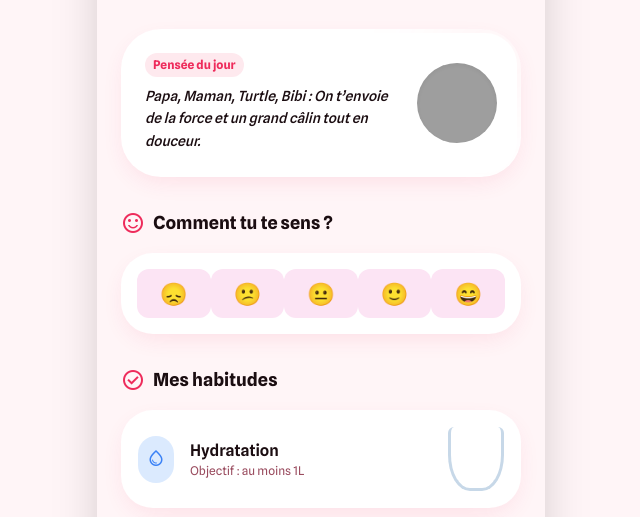
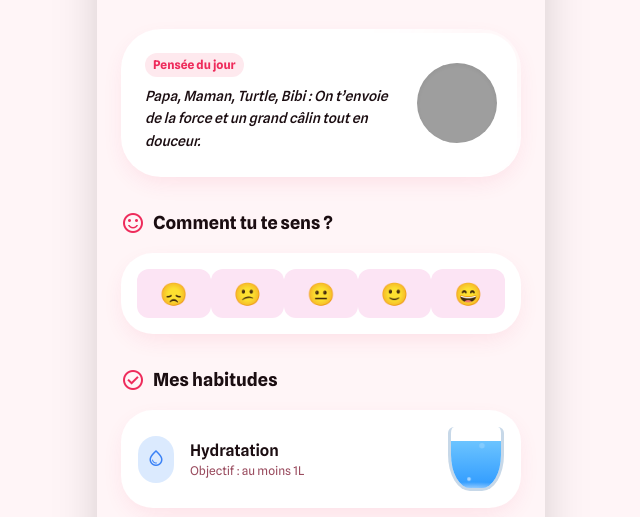
Before and after one commit to carpartsfrance-coder/Capucine-rituel, a plain HTML site: page index.html in a window 1280 px wide. Both pictures are taken after a click on the button 795 px from the left and 696 px from the top of the page. Shown: the part 237-754 px from the top of the page, without its empty margins (319-959 px from the left). Drawn offline with nearby package versions, Linux system fonts and the light colour scheme; no server answers; grey boxes are pictures that could not be loaded.

Commit message:
fix: hydration card div + reparent overlays out of clipped container
- Convert hydration <label> to <div> so the water-glass click handler
  doesn't double-toggle via implicit label-for-input forwarding.
- On init, move all fixed overlays (success, detail, edit, evening,
  settings) directly under <body> so they escape the max-w-md
  overflow-hidden container which was clipping them to 0×0.

Validated visually in preview: water glass fills, soft-day banner
shows on mood ≤ 2, heatmap renders 366 cells, evening overlay
displays full-screen with starry background, rich symptoms with
pain slider + body silhouette + custom tags all working.

```diff
--- a/app.js
+++ b/app.js
@@ -1573,7 +1573,9 @@
     const glass = document.getElementById('water-glass');
     const cb = document.getElementById('drank1L');
     if (!glass || !cb) return;
-    glass.addEventListener('click', () => {
+    glass.addEventListener('click', (e) => {
+      e.preventDefault();
+      e.stopPropagation();
       cb.checked = !cb.checked;
       syncWaterGlass();
       debouncedAutoSave();
@@ -1936,6 +1938,21 @@
     captureTokenFromHash();
     registerServiceWorker();
 
+    // Déplace les overlays fixed hors de la carte max-w-md (qui a
+    // overflow-hidden) pour qu'ils couvrent toute la fenêtre.
+    [
+      'success-overlay',
+      'detail-overlay',
+      'edit-overlay',
+      'evening-overlay',
+      'settings-overlay',
+    ].forEach((id) => {
+      const el = document.getElementById(id);
+      if (el && el.parentElement !== document.body) {
+        document.body.appendChild(el);
+      }
+    });
+
     // Tente de renvoyer les entrées en attente quand la connexion revient
     // ou quand l'utilisatrice revient sur l'onglet.
     window.addEventListener('online', () => { setSyncState('syncing'); flushPendingEntries().then(() => setSyncState('synced')); });
--- a/index.html
+++ b/index.html
@@ -312,7 +312,7 @@
               </h3>
               <div class="flex flex-col gap-3">
                 <!-- Hydratation -->
-                <label
+                <div
                   class="group relative flex items-center justify-between p-4 bg-white dark:bg-surface-dark rounded-xl shadow-soft cursor-pointer transition-all hover:shadow-md border border-transparent hover:border-primary/20"
                 >
                   <div class="flex items-center gap-4">
@@ -345,7 +345,7 @@
                       class="sr-only"
                     />
                   </div>
-                </label>
+                </div>
 
                 <!-- Médicaments -->
                 <div
```
